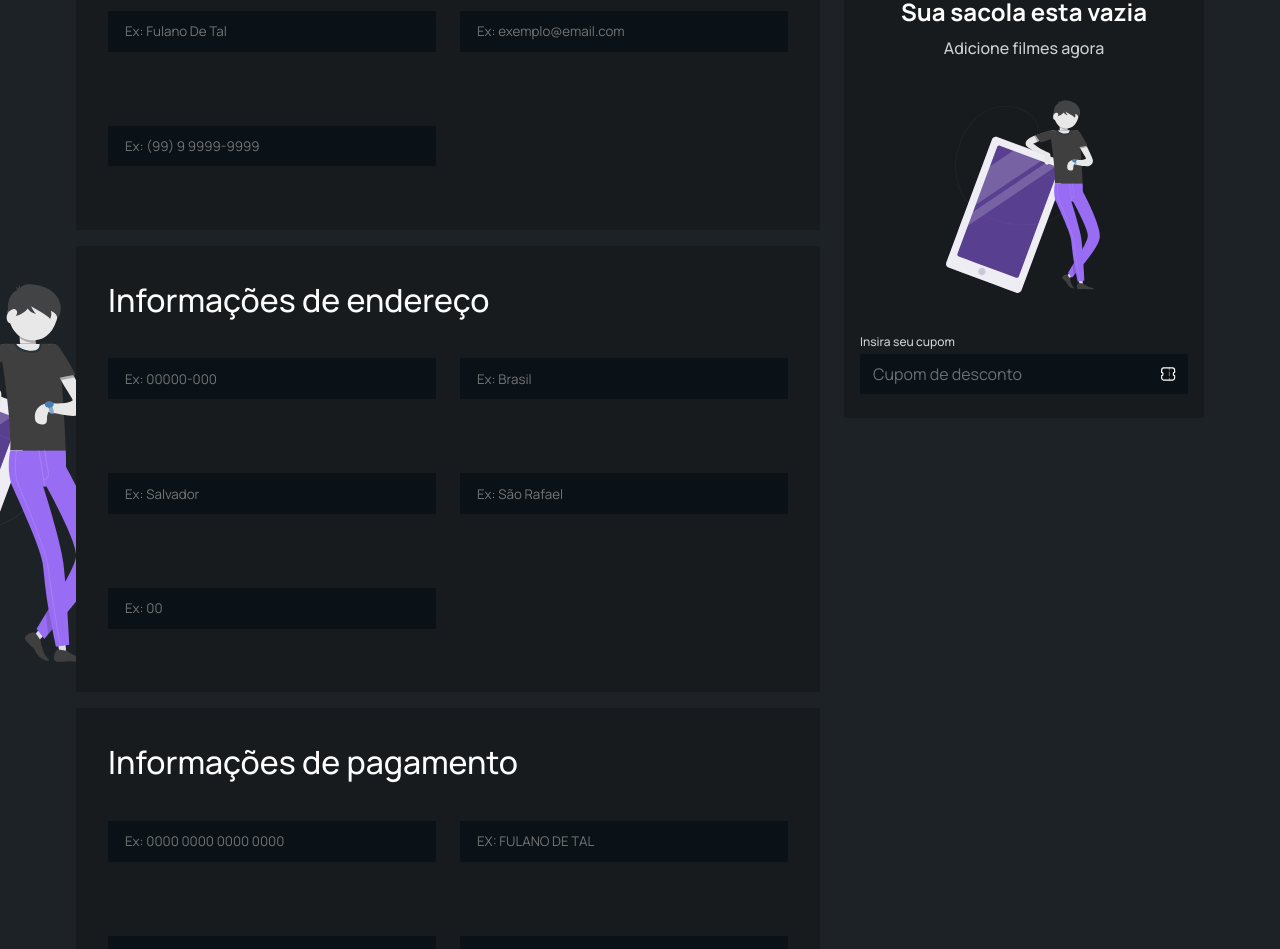
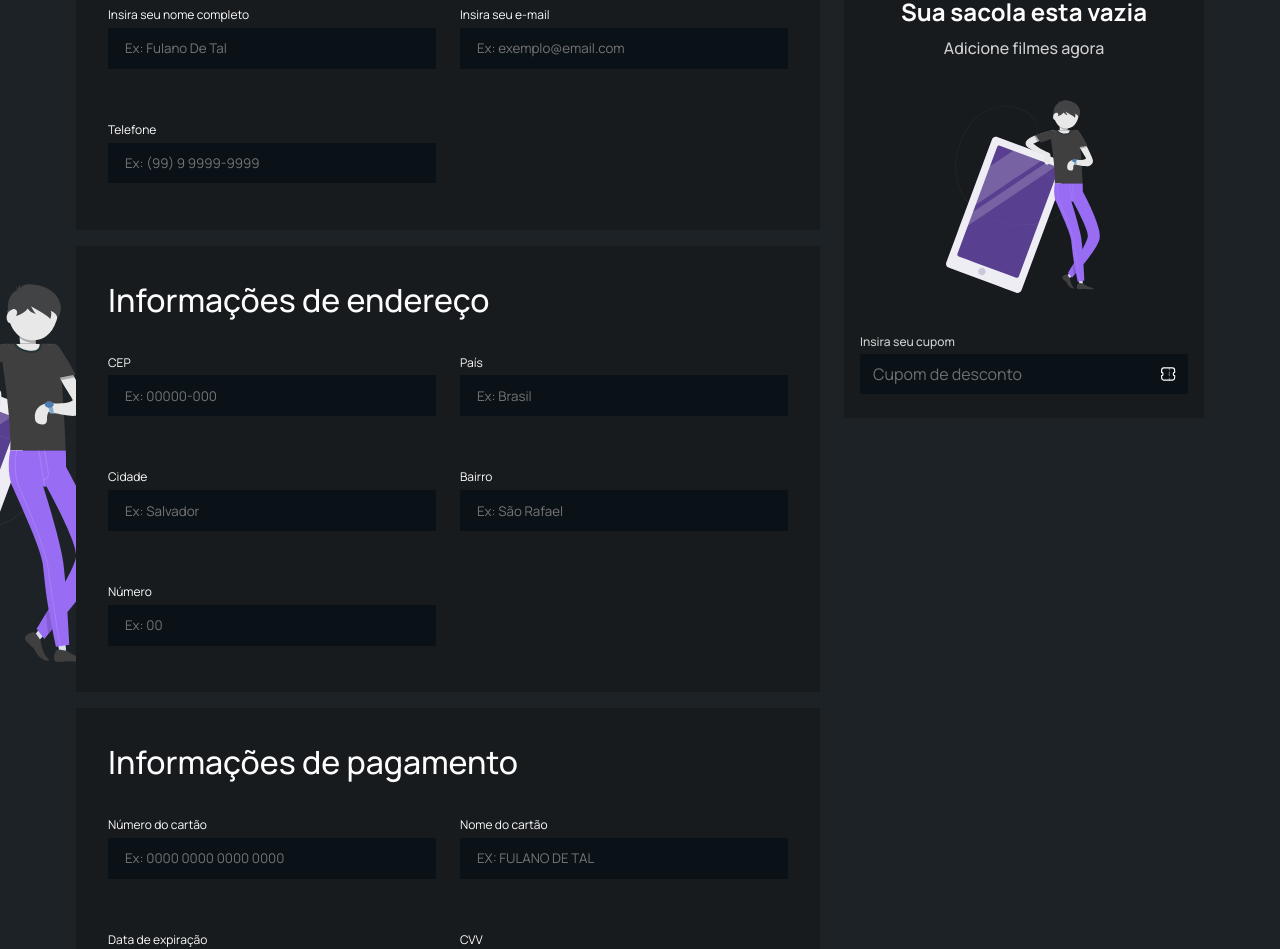
Before and after one commit to ramondorosario/remaking-e-commerce, a React (Create React App) app: page /confirmar-dados in a window 1280 px wide. Shown: the part 280-1229 px from the top of the page. Built offline with nearby package versions, Linux system fonts and the light colour scheme.

Commit message:
feat: form validation

```diff
--- a/src/container/ConfirmData/index.tsx
+++ b/src/container/ConfirmData/index.tsx
@@ -1,5 +1,5 @@
 /* eslint-disable no-param-reassign */
-import React from 'react';
+import React, { useEffect, useState } from 'react';
 
 import { useForm } from 'react-hook-form';
 import { Header } from '../../components/Header';
@@ -19,6 +19,19 @@ export const ConfirmData: React.FC = () => {
 		setValue,
 	} = useForm({ mode: 'onBlur' });
 
+	const [hasCompletedForm, setHasCompletedForm] = useState<boolean>(false);
+	const [hasError, setHasError] = useState<boolean>(false);
+	const allInputs = watch();
+
+	useEffect(() => {
+		const hasCompleted = Object.values(allInputs).every((e) => Boolean(e));
+		const hasInputError = Object.keys(allInputs).some((e) =>
+			Boolean(errors[e]?.message),
+		);
+		setHasCompletedForm(hasCompleted);
+		setHasError(hasInputError);
+	}, [allInputs]);
+
 	return (
 		<div className={s.container}>
 			<Header />
@@ -29,18 +42,18 @@ export const ConfirmData: React.FC = () => {
 						<div className={s.containerInputs}>
 							<Input
 								className={errors.name ? s.error : ''}
-								textLabel="Insira seu nome completo"
+								label="Insira seu nome completo"
 								placeholder="Ex: Fulano de Tal"
 								type="text"
 								register={register('name', {
 									required: 'Campo obrigatório',
 								})}
-								elementError={errors.name && <p>{errors.name.message}</p>}
+								error={errors.name && <p>{errors.name.message}</p>}
 							/>
 
 							<Input
 								className={errors.email ? s.error : ''}
-								textLabel="Insira seu e-mail"
+								label="Insira seu e-mail"
 								placeholder="Ex: exemplo@email.com"
 								type="email"
 								register={register('email', {
@@ -50,11 +63,11 @@ export const ConfirmData: React.FC = () => {
 										message: 'Formato de email inválido',
 									},
 								})}
-								elementError={errors.email && <p>{errors.email.message}</p>}
+								error={errors.email && <p>{errors.email.message}</p>}
 							/>
 							<Input
 								className={errors.tel ? s.error : ''}
-								textLabel="Telefone"
+								label="Telefone"
 								placeholder="Ex: (99) 9 9999-9999"
 								maxLength={16}
 								type="tel"
@@ -72,7 +85,7 @@ export const ConfirmData: React.FC = () => {
 										message: 'Informe um número válido',
 									},
 								})}
-								elementError={errors.tel && <p>{errors.tel.message}</p>}
+								error={errors.tel && <p>{errors.tel.message}</p>}
 							/>
 						</div>
 					</div>
@@ -82,7 +95,7 @@ export const ConfirmData: React.FC = () => {
 						<div className={s.containerInputs}>
 							<Input
 								className={errors.cep ? s.error : ''}
-								textLabel="CEP"
+								label="CEP"
 								placeholder="Ex: 00000-000"
 								maxLength={9}
 								type="tel"
@@ -96,49 +109,49 @@ export const ConfirmData: React.FC = () => {
 										message: 'Informe um CEP válido',
 									},
 								})}
-								elementError={errors.cep && <p>{errors.cep.message}</p>}
+								error={errors.cep && <p>{errors.cep.message}</p>}
 							/>
 							<Input
 								className={errors.country ? s.error : ''}
-								textLabel="País"
+								label="País"
 								placeholder="Ex: Brasil"
 								type="text"
 								register={register('country', {
 									required: 'Campo obrigatório',
 								})}
-								elementError={errors.country && <p>{errors.country.message}</p>}
+								error={errors.country && <p>{errors.country.message}</p>}
 							/>
 							<Input
 								className={errors.city ? s.error : ''}
-								textLabel="Cidade"
+								label="Cidade"
 								placeholder="Ex: Salvador"
 								type="text"
 								register={register('city', {
 									required: 'Campo obrigatório',
 								})}
-								elementError={errors.city && <p>{errors.city.message}</p>}
+								error={errors.city && <p>{errors.city.message}</p>}
 							/>
 							<Input
 								className={errors.neighborhood ? s.error : ''}
-								textLabel="Bairro"
+								label="Bairro"
 								placeholder="Ex: São Rafael"
 								type="text"
 								register={register('neighborhood', {
 									required: 'Campo obrigatório',
 								})}
-								elementError={
+								error={
 									errors.neighborhood && <p>{errors.neighborhood.message}</p>
 								}
 							/>
 							<Input
 								className={errors.houseNumber ? s.error : ''}
-								textLabel="Número"
+								label="Número"
 								placeholder="Ex: 00"
 								type="number"
 								register={register('houseNumber', {
 									required: 'Campo obrigatório',
 								})}
-								elementError={
+								error={
 									errors.houseNumber && <p>{errors.houseNumber.message}</p>
 								}
 							/>
@@ -149,7 +162,7 @@ export const ConfirmData: React.FC = () => {
 						<div className={s.containerInputs}>
 							<Input
 								className={errors.cardNumber ? s.error : ''}
-								textLabel="Número do cartão"
+								label="Número do cartão"
 								placeholder="Ex: 0000 0000 0000 0000"
 								maxLength={19}
 								onChange={(e) => {
@@ -167,27 +180,23 @@ export const ConfirmData: React.FC = () => {
 										message: 'Número do cartão inválido',
 									},
 								})}
-								elementError={
-									errors.cardNumber && <p>{errors.cardNumber.message}</p>
-								}
+								error={errors.cardNumber && <p>{errors.cardNumber.message}</p>}
 							/>
 							<Input
 								className={`${s.inputNameCard} ${
 									errors.cardName ? s.error : ''
 								}`}
-								textLabel="Nome do cartão"
+								label="Nome do cartão"
 								placeholder="Ex: Fulano de Tal"
 								type="text"
 								register={register('cardName', {
 									required: 'Campo obrigatório',
 								})}
-								elementError={
-									errors.cardName && <p>{errors.cardName.message}</p>
-								}
+								error={errors.cardName && <p>{errors.cardName.message}</p>}
 							/>
 							<Input
 								className={errors.expirationCard ? s.error : ''}
-								textLabel="Data de expiração"
+								label="Data de expiração"
 								placeholder="Ex: MM/YYYY"
 								type="tel"
 								maxLength={7}
@@ -201,7 +210,7 @@ export const ConfirmData: React.FC = () => {
 								register={register('expirationCard', {
 									required: 'Campo obrigatório',
 								})}
-								elementError={
+								error={
 									errors.expirationCard && (
 										<p>{errors.expirationCard.message}</p>
 									)
@@ -209,7 +218,7 @@ export const ConfirmData: React.FC = () => {
 							/>
 							<Input
 								className={errors.cvv ? s.error : ''}
-								textLabel="CVV"
+								label="CVV"
 								placeholder="Ex: 000"
 								maxLength={3}
 								type="tel"
@@ -220,12 +229,12 @@ export const ConfirmData: React.FC = () => {
 										message: 'CVV inválido',
 									},
 								})}
-								elementError={errors.cvv && <p>{errors.cvv.message}</p>}
+								error={errors.cvv && <p>{errors.cvv.message}</p>}
 							/>
 						</div>
 					</div>
 				</form>
-				<ShopList />
+				<ShopList hasForm filled={hasCompletedForm && !hasError} />
 			</section>
 		</div>
 	);
```
